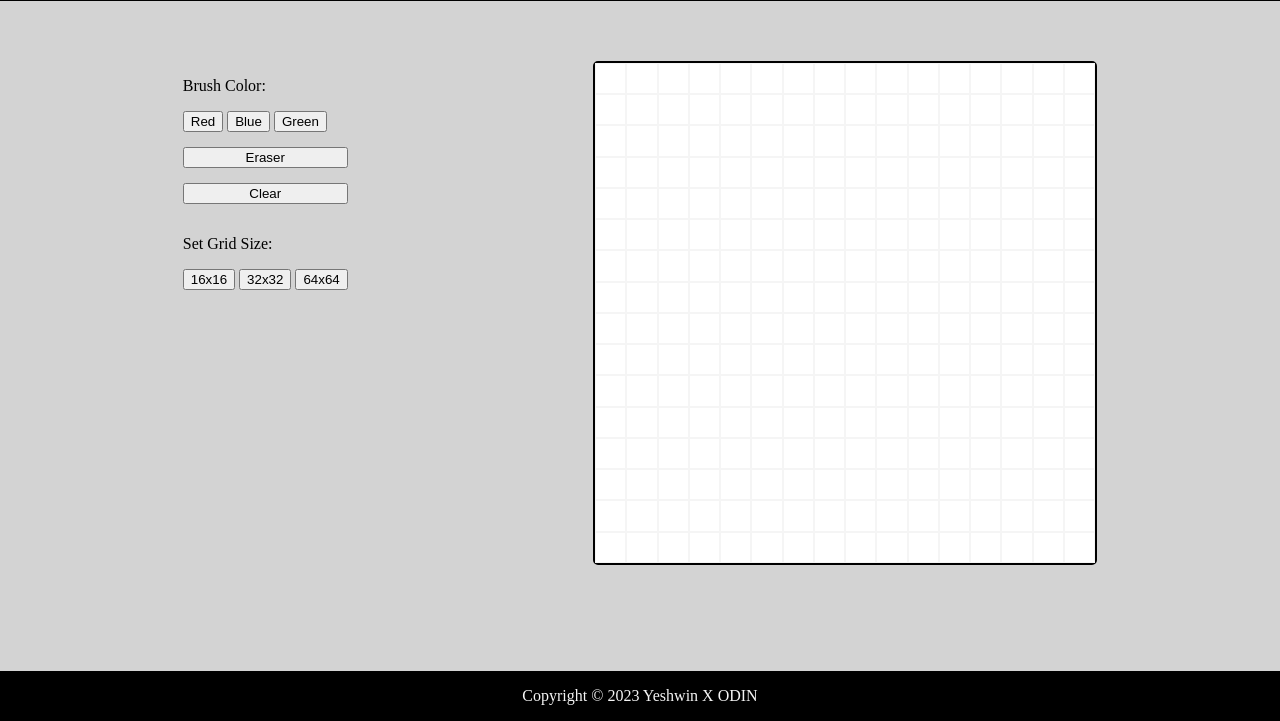
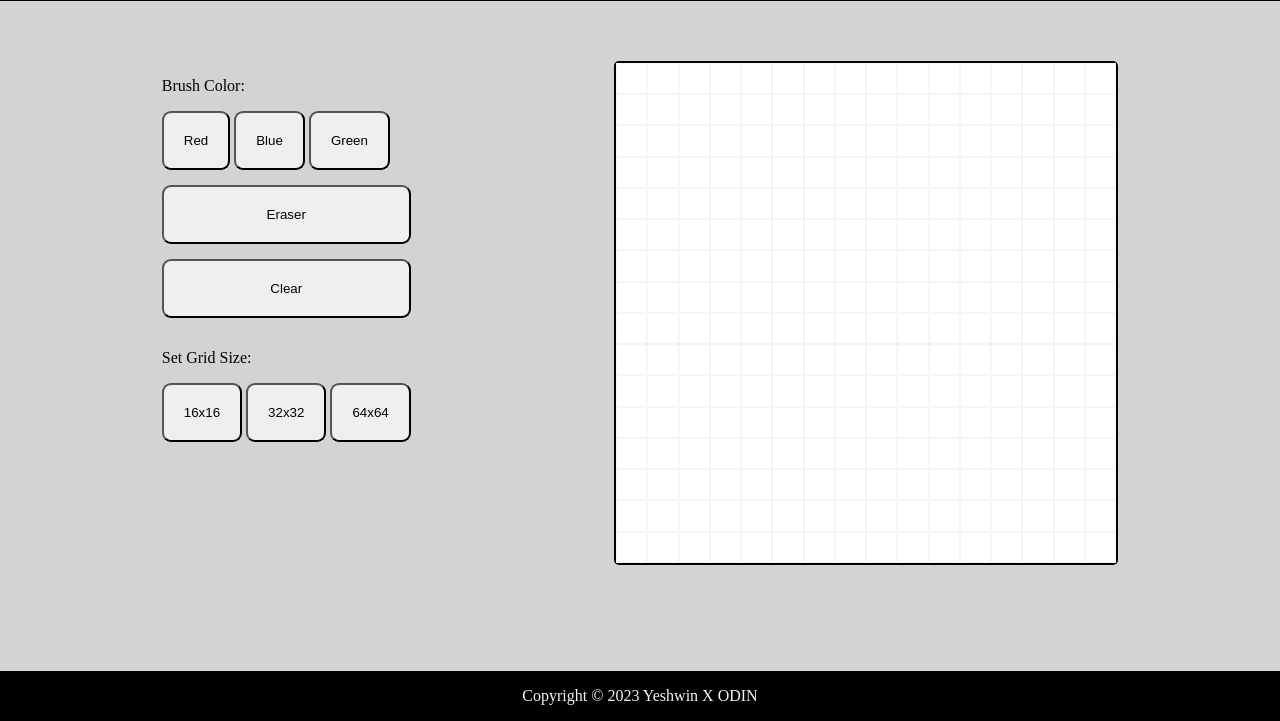
Before and after one commit to yeshwindbz9/sketchin, a plain HTML site: page index.html in a window 1280 px wide. Shown: the part 79-800 px from the top of the page. Drawn offline with Linux system fonts and the light colour scheme.

Commit message:
added ui updates

```diff
--- a/script.js
+++ b/script.js
@@ -11,7 +11,10 @@ function makeGrid(size){
             rowDiv.classList.add("row");
             rowDiv.style.border = "1px solid whitesmoke";
             // rowDiv.textContent = `${i}, ${j}`;
-            rowDiv.addEventListener("mouseenter", ()=>rowDiv.style["backgroundColor"]=brushColor);
+            // rowDiv.addEventListener("mouseenter", ()=>rowDiv.style["backgroundColor"]=brushColor);
+            ['mouseenter','touchmove', 'touchstart'].forEach( evt =>
+                rowDiv.addEventListener(evt, ()=>rowDiv.style["backgroundColor"]=brushColor)
+                );
             colDiv.appendChild(rowDiv);
         }
         area.appendChild(colDiv);
@@ -36,8 +39,8 @@ eraser.addEventListener("click", ()=>brushColor="white");
 const clear = document.querySelector("#clear");
 clear.addEventListener("click", clearGrid);
 const size16 = document.querySelector("#size16");
+const size32 = document.querySelector("#size32");
+const size64 = document.querySelector("#size64");
 size16.addEventListener("click", ()=>makeGrid(16));
-const size32 = document.querySelector("#size32");
 size32.addEventListener("click", ()=>makeGrid(32));
-const size64 = document.querySelector("#size64");
 size64.addEventListener("click", ()=>makeGrid(64));
--- a/style.css
+++ b/style.css
@@ -52,3 +52,8 @@ footer, header{
     justify-content: center;
     color: whitesmoke;
 }
+
+button {
+    border-radius: 9px;
+    padding: 20px;
+}
```
